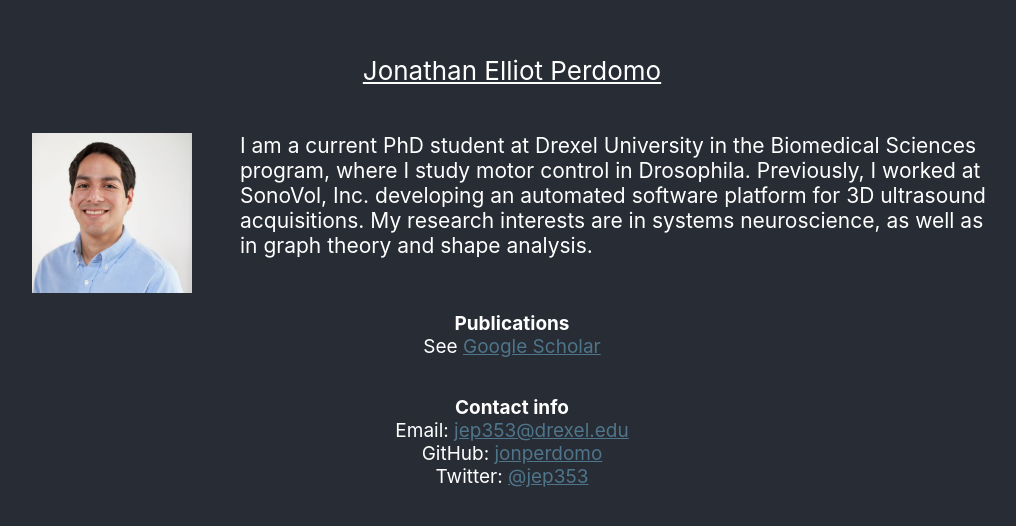
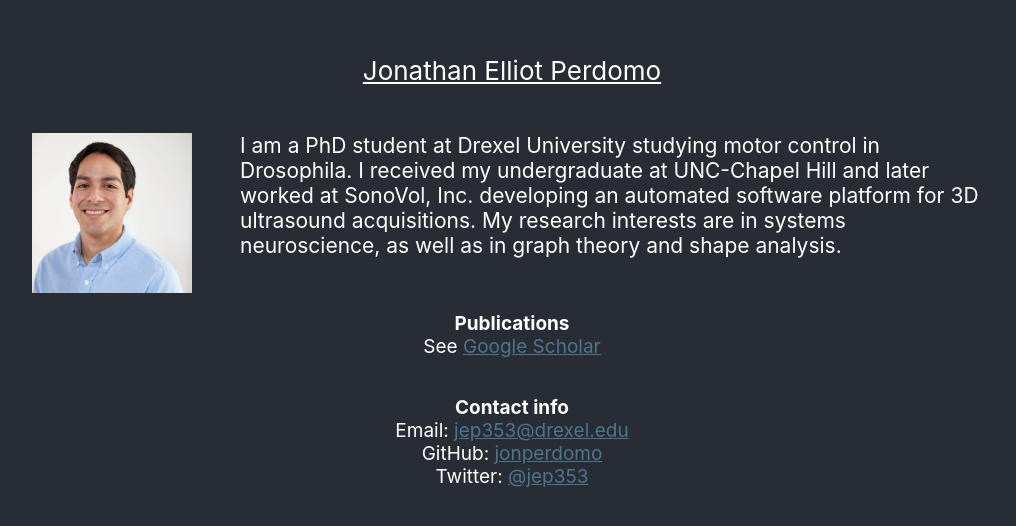
Before and after one commit to jonperdomo/jonperdomo.github.io, a React (Create React App) app: page / in a window 1280 px wide. Shown: the part 132-658 px from the top of the page, without its empty margins (128-1144 px from the left). Built offline with nearby package versions, Linux system fonts and the light colour scheme.

Commit message:
STYLE: Update icon and bio

```diff
--- a/src/App.js
+++ b/src/App.js
@@ -11,7 +11,7 @@ function App() {
         <div class="image">
             <p className="About-section">
             <img src={logo} className="App-logo" alt="logo" />
-            I am a current PhD student at Drexel University in the Biomedical Sciences program, where I study motor control in Drosophila. Previously, I worked at SonoVol, Inc. developing an automated software platform for 3D ultrasound acquisitions. My research interests are in systems neuroscience, as well as in graph theory and shape analysis.
+            I am a PhD student at Drexel University studying motor control in Drosophila. I received my undergraduate at UNC-Chapel Hill and later worked at SonoVol, Inc. developing an automated software platform for 3D ultrasound acquisitions. My research interests are in systems neuroscience, as well as in graph theory and shape analysis.
             </p>
         </div>
         <p className="Contact-info">
```
Also changed, not shown: 1 other file (tests, documents, lock files or other folders).
